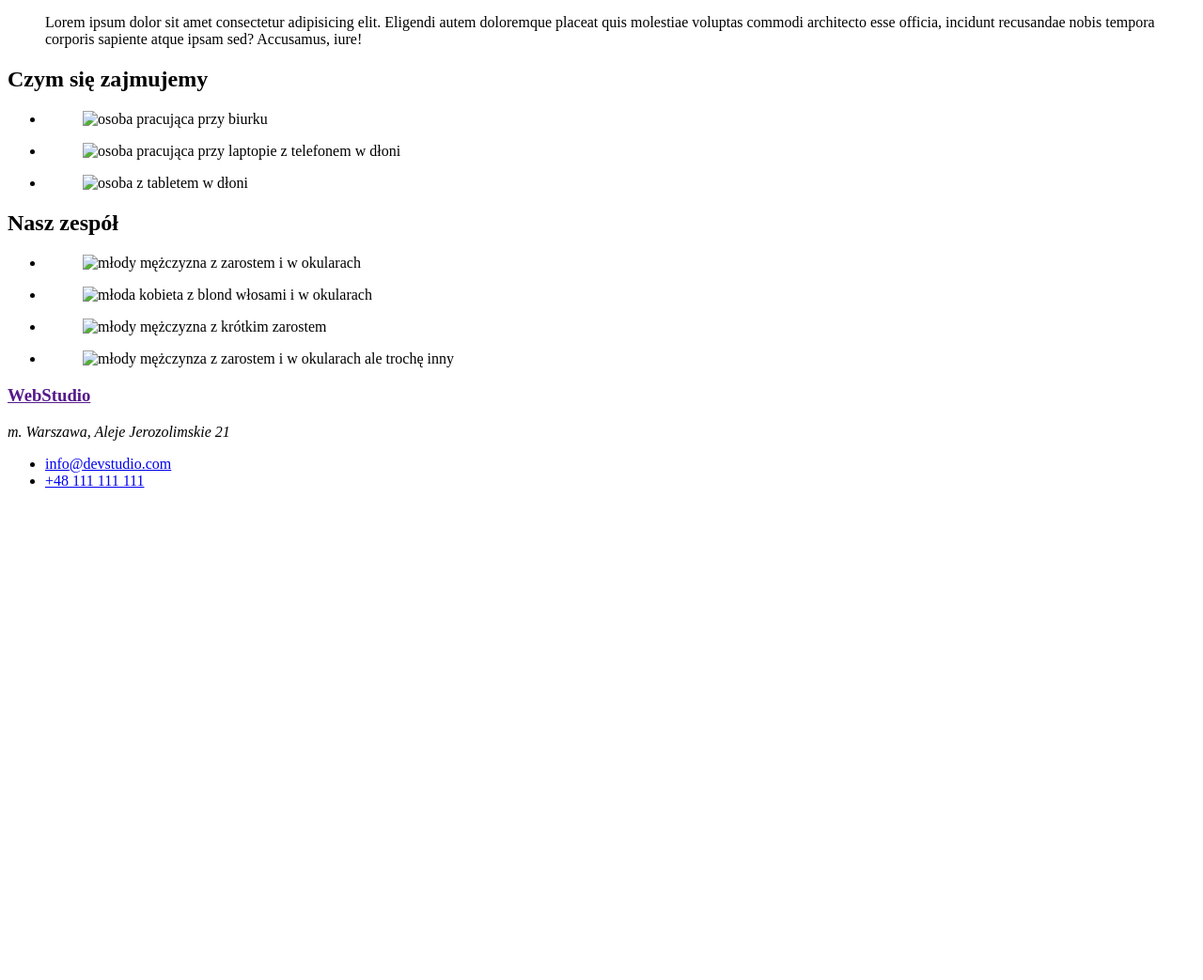
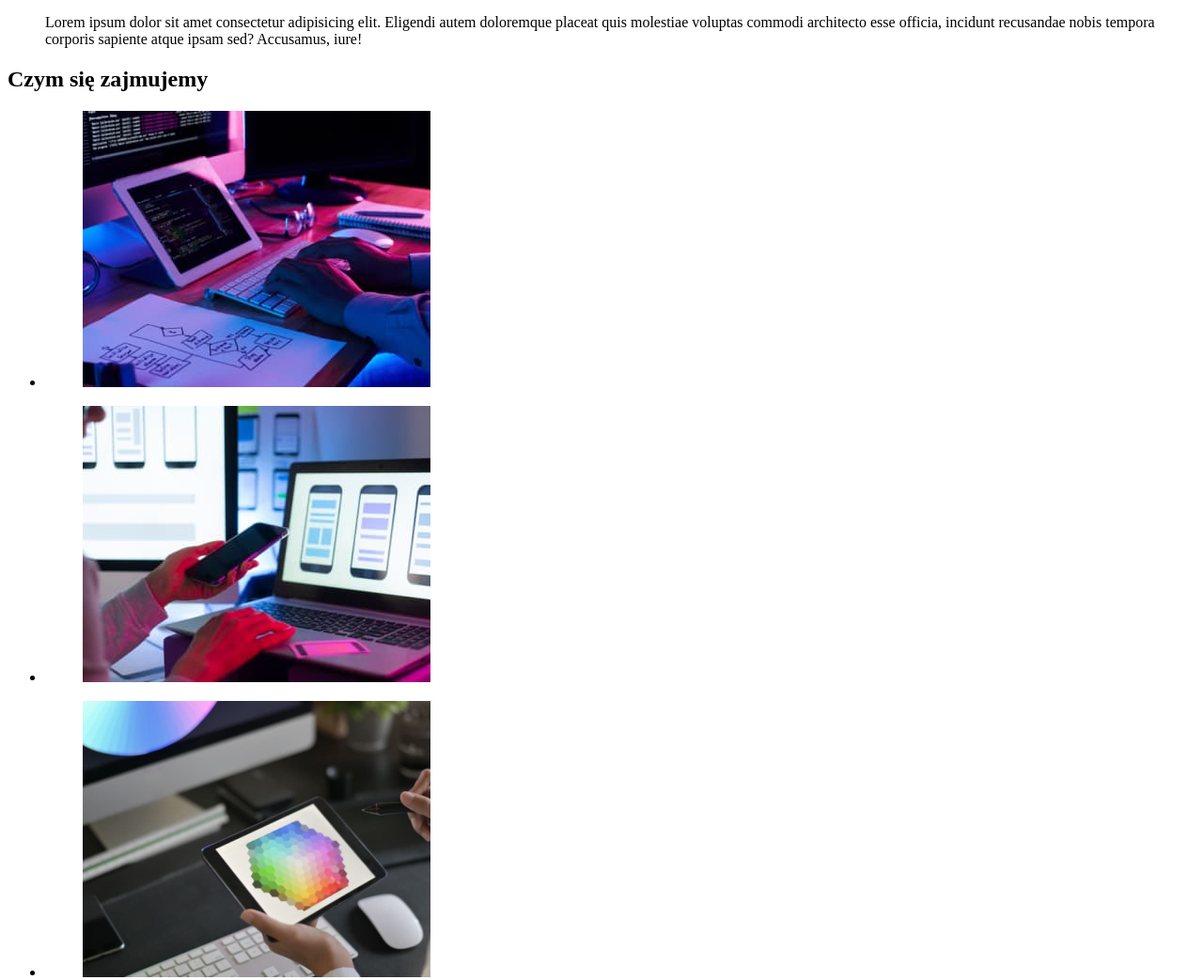
Before and after one commit to kaczmarskimichal/goit-markup-hw-01, a plain HTML site: page index.html in a window 1280 px wide. Shown: the part 604-1647 px from the top of the page at 94% size. Before the commit the page ends 1141 px from the top, so only its background shows below. Drawn offline with Linux system fonts and the light colour scheme; the site is published under a folder, as on GitHub Pages, so addresses that start at the root find nothing.

Commit message:
Update index.html

```diff
--- a/index.html
+++ b/index.html
@@ -69,7 +69,7 @@
         <li>
           <figure>
             <img
-              src="/images/box1.jpg"
+              src="./images/box1.jpg"
               alt="osoba pracująca przy biurku"
               width="370"
               height="294"
@@ -79,7 +79,7 @@
         <li>
           <figure>
             <img
-              src="/images/box2.jpg"
+              src="./images/box2.jpg"
               alt="osoba pracująca przy laptopie z telefonem w dłoni"
               width="370"
               height="294"
@@ -89,7 +89,7 @@
         <li>
           <figure>
             <img
-              src="/images/box3.jpg"
+              src="./images/box3.jpg"
               alt="osoba z tabletem w dłoni"
               width="370"
               height="294"
@@ -102,7 +102,7 @@
         <li>
           <figure>
             <img
-              src="/images/john_doe1.jpg"
+              src="./images/john_doe1.jpg"
               alt="młody mężczyzna z zarostem i w okularach"
               width="270"
               height="260"
@@ -112,7 +112,7 @@
         <li>
           <figure>
             <img
-              src="/images/jane_doe2.jpg"
+              src="./images/jane_doe2.jpg"
               alt="młoda kobieta z blond włosami i w okularach"
               width="270"
               height="260"
@@ -122,7 +122,7 @@
         <li>
           <figure>
             <img
-              src="/images/john_doe3.jpg"
+              src="./images/john_doe3.jpg"
               alt="młody mężczyzna z krótkim zarostem"
               width="270"
               height="260"
@@ -132,7 +132,7 @@
         <li>
           <figure>
             <img
-              src="/images/johh_doe4.jpg"
+              src="./images/johh_doe4.jpg"
               alt="młody mężczynza z zarostem i w okularach ale trochę inny"
               width="270"
               height="260"
```
